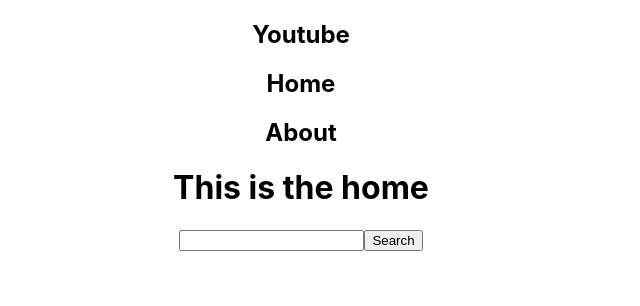
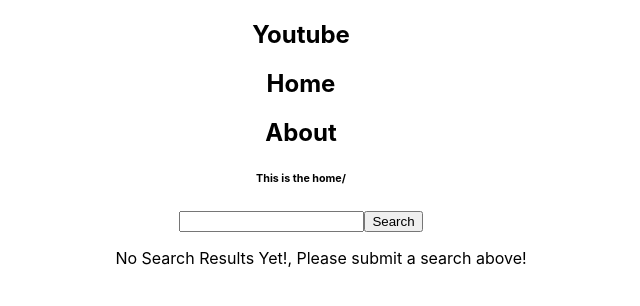
Before and after one commit to KarynH/Youtube-clone, a React (Create React App) app in the folder youtube-clone/youtube-clone/: page / in a window 1280 px wide. Shown: the top 306 px of the page, without its empty margins (339-979 px from the left). Built offline with nearby package versions, Linux system fonts and the light colour scheme.

Commit message:
showing videos

```diff
--- a/youtube-clone/youtube-clone/src/components/Home.js
+++ b/youtube-clone/youtube-clone/src/components/Home.js
@@ -11,25 +11,23 @@
 
   function handleSubmit(e) {
     e.preventDefault();
-    const url = `https://youtube.googleapis.com/youtube/v3/search?key=${process.env.REACT_APP_API_KEY}&q=${search}`;
+    const url = `https://youtube.googleapis.com/youtube/v3/search?part=snippet&key=${process.env.REACT_APP_API_KEY}&q=${search}`;
+    // const url = `https://youtube.googleapis.com/youtube/v3/search?key=${process.env.REACT_APP_API_KEY}&q=${search}`;
 
-    console.log(url, 'this is the url');
-
-    const result = JSON.parse(window.localStorage.getItem(search));
+    let result = JSON.parse(window.localStorage.getItem(search));
 
     if (result) {
       setVideos(result);
-      console.log(result, 'this is the result')
+      console.log(result, "this is the result");
     } else {
       fetch(url)
         .then((resp) => resp.json())
         .then((res) => {
-          console.log(`Fetch worked!`);
+          console.log(res);
 
-          window.localStorage.setItem(search, JSON.stringify(res));
+          window.localStorage.setItem(search, JSON.stringify(res.items));
 
-          setVideos(res);
-
+          setVideos(res.items);
         });
     }
 
@@ -38,7 +36,7 @@
 
   return (
     <div className="Search">
-      <h1>This is the home</h1>
+      <h6>This is the home/</h6>
       <form onSubmit={handleSubmit}>
         <label htmlFor="Search"></label>
         <input
@@ -48,10 +46,21 @@
           onChange={(e) => setSearch(e.target.value)}
         ></input>
         <button>Search</button>
+        {/* {videos.length !== 0 ? (<h1>videos</h1>) : (<div className="NoSearchYet"><p>No Search Results Yet!, Please submit a search above!</p></div>)
+        } */}
+        <ul className="videosList">
+          {videos.length !== 0
+            ? videos.map((video) => {
+                return (
+                  <li>
+                    <p>{video.snippet.title}</p>
+                    <img src={video.snippet.thumbnails.default.url} />
+                  </li>
+                );
+              })
+            : <div className="NoSearchYet"><p>No Search Results Yet!, Please submit a search above!</p></div>}
+        </ul>
       </form>
-
-
     </div>
-
   );
 }
```
